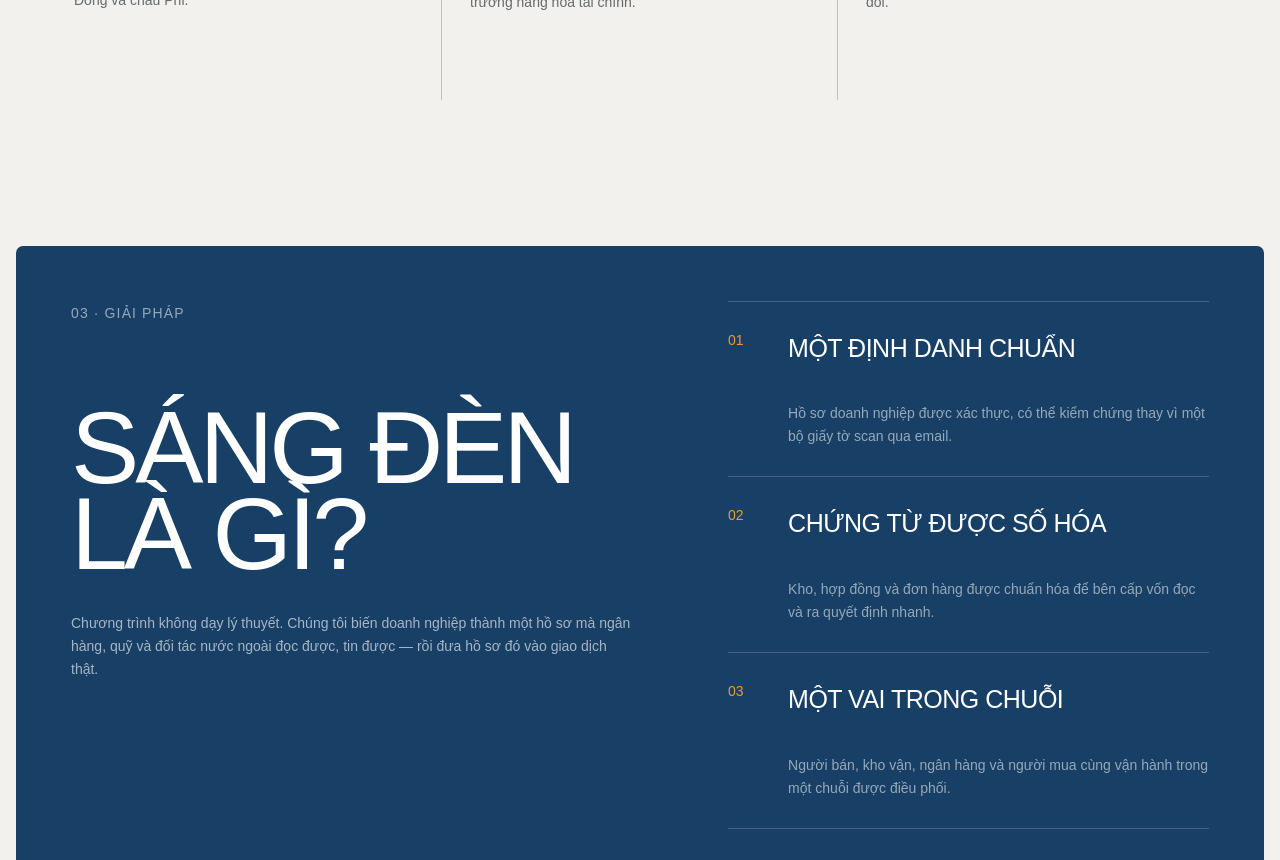
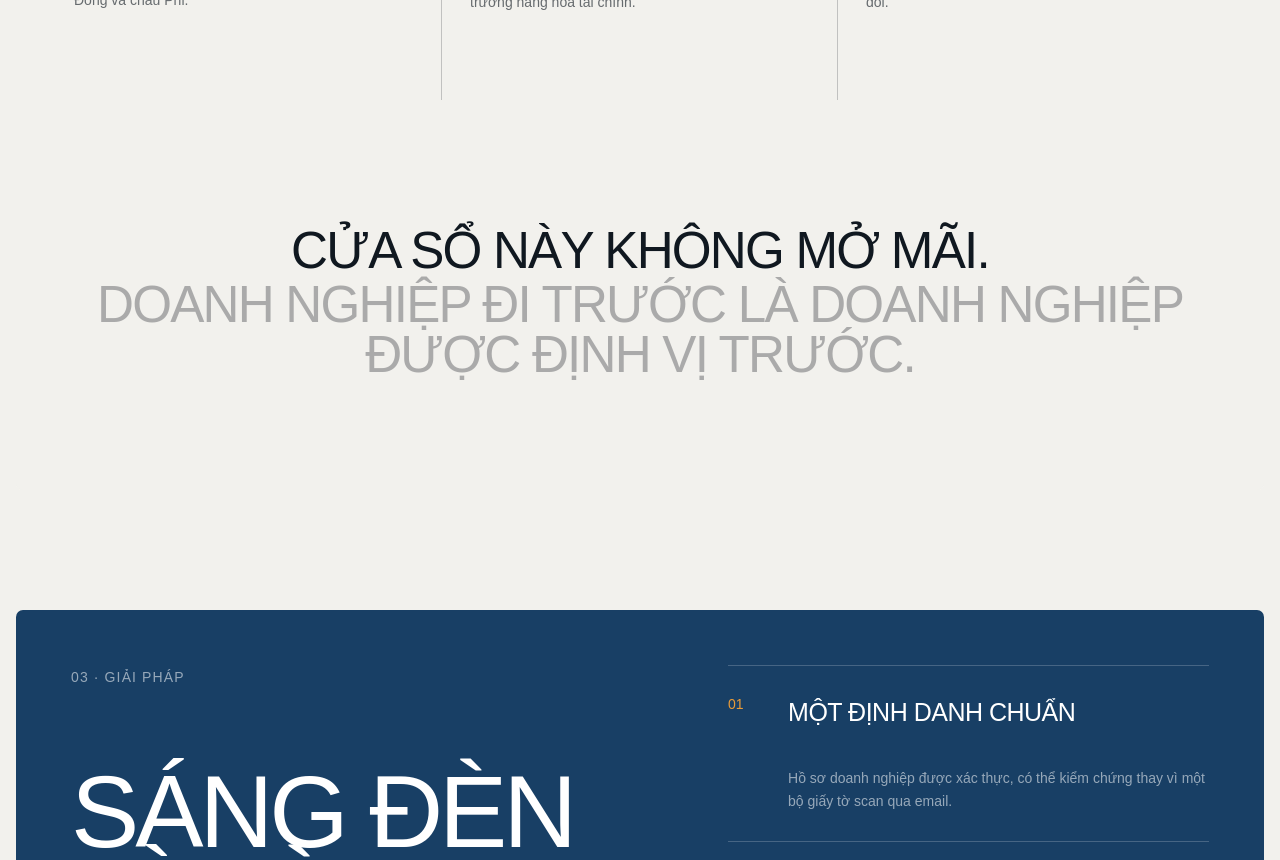
Before and after one commit to baotoan9698/sangden2, a Next.js app: page / in a window 1280 px wide. Shown: the part 3320-4180 px from the top of the page. Built offline with nearby package versions, Linux system fonts and the light colour scheme; a web font is replaced by a local one.

Commit message:
Add policy section closing statement

```diff
--- a/app/globals.css
+++ b/app/globals.css
@@ -67,5 +67,8 @@ body{font-family:"Google Sans",Arial,sans-serif!important}
 .open-window-grid article:hover{background:rgba(233,155,56,.08)}
 .open-window-grid h3{min-height:2.1em;margin:0 0 14px;font-family:"Google Sans",Arial,sans-serif;font-size:clamp(22px,1.8vw,30px);font-style:normal;line-height:1.08;letter-spacing:0;font-weight:400;color:#6d5049;white-space:pre-line;font-kerning:normal;word-break:keep-all;overflow-wrap:normal;text-transform:uppercase}
 .open-window-grid p{margin:0;max-width:390px;font-size:14px;line-height:1.5;color:rgba(16,24,32,.62)}
+.open-window-closing{padding:100px 38px 110px;background:var(--paper);text-align:center}
+.open-window-closing p{max-width:1320px;margin:0 auto;font-size:clamp(34px,4vw,60px);font-weight:400;line-height:.98;letter-spacing:-.035em;color:var(--ink)}
+.open-window-closing span{display:block;margin-top:4px;color:#aaa}
 @media(max-width:1050px){.open-window-intro{min-height:460px}.open-window-intro>div{max-width:560px}.open-window-grid{grid-template-columns:repeat(2,minmax(0,1fr))}.open-window-grid article{min-height:245px;border-right:1px solid rgba(16,24,32,.22);border-bottom:1px solid rgba(16,24,32,.22);padding-top:28px}.open-window-grid article:nth-child(3n){border-right:1px solid rgba(16,24,32,.22)}.open-window-grid article:nth-child(2n){border-right:0}.open-window-grid article:nth-child(n+4){border-bottom:1px solid rgba(16,24,32,.22)}.open-window-grid article:nth-child(n+5){border-bottom:0}}
-@media(max-width:720px){.open-window{margin-bottom:85px}.open-window-intro{min-height:510px;padding:34px 24px 34px}.open-window-intro h2{font-size:49px}.open-window-intro>div{margin:55px 0 50px}.open-window-intro>b{left:24px;bottom:24px}.open-window-grid{grid-template-columns:1fr;padding:16px}.open-window-grid article,.open-window-grid article:nth-child(2n),.open-window-grid article:nth-child(3n){min-height:210px;padding:28px 18px;border-right:0;border-bottom:1px solid rgba(16,24,32,.22)}.open-window-grid article:last-child{border-bottom:0}.open-window-grid h3{font-size:25px}}
+@media(max-width:720px){.open-window{margin-bottom:85px}.open-window-intro{min-height:510px;padding:34px 24px 34px}.open-window-intro h2{font-size:49px}.open-window-intro>div{margin:55px 0 50px}.open-window-intro>b{left:24px;bottom:24px}.open-window-grid{grid-template-columns:1fr;padding:16px}.open-window-grid article,.open-window-grid article:nth-child(2n),.open-window-grid article:nth-child(3n){min-height:210px;padding:28px 18px;border-right:0;border-bottom:1px solid rgba(16,24,32,.22)}.open-window-grid article:last-child{border-bottom:0}.open-window-grid h3{font-size:25px}.open-window-closing{padding:58px 22px 64px}.open-window-closing p{font-size:32px;line-height:1.08}}
--- a/app/page.tsx
+++ b/app/page.tsx
@@ -83,6 +83,9 @@ export default function Home() {
             </article>
           ))}
         </div>
+        <div className="open-window-closing">
+          <p>CỬA SỔ NÀY KHÔNG MỞ MÃI.<span>DOANH NGHIỆP ĐI TRƯỚC LÀ DOANH NGHIỆP ĐƯỢC ĐỊNH VỊ TRƯỚC.</span></p>
+        </div>
       </section>
 
       <section className="solution shell" id="solution">
```
